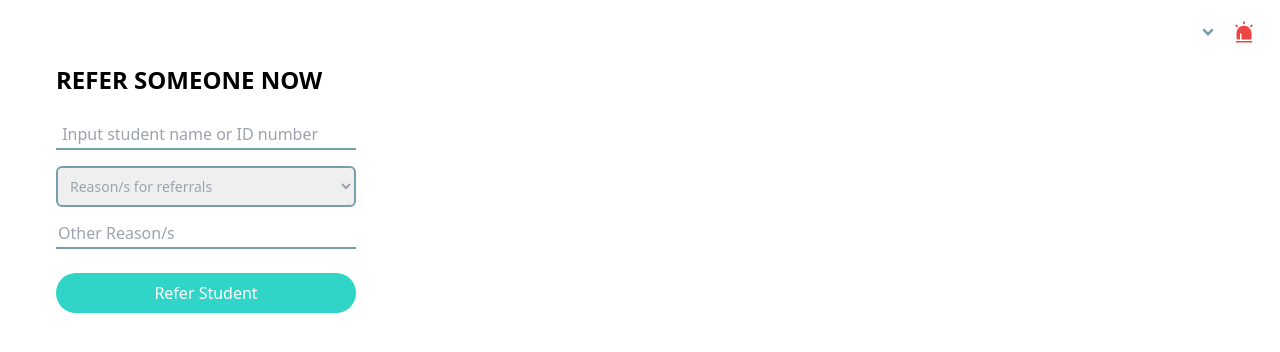
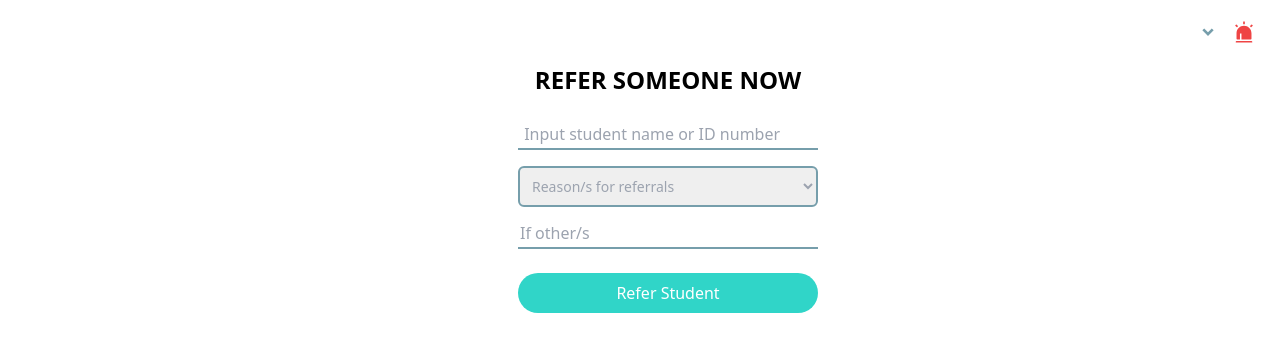
Before and after one commit to Znerree/2223-sem2-g2-g3-12-WellTalkWebsite-v2, a React (Vite) app in the folder welltalkwebapp_frontend/: page /student-referral in a window 1280 px wide. Shown: the top 352 px of the page. Built offline with nearby package versions, Linux system fonts and the light colour scheme.

Commit message:
Details1
removed and centered items

```diff
--- a/welltalkwebapp_frontend/src/components/ReferralHeader.tsx
+++ b/welltalkwebapp_frontend/src/components/ReferralHeader.tsx
@@ -1,5 +1,5 @@
 import { useState, useEffect, useRef } from "react";
-import { AiOutlineSearch, AiFillAlert } from "react-icons/ai";
+import { AiFillAlert } from "react-icons/ai";
 import { RiArrowDropDownLine } from "react-icons/ri";
 import { useNavigate } from "react-router-dom";
 
--- a/welltalkwebapp_frontend/src/pages/private-pages/StudentReferral.tsx
+++ b/welltalkwebapp_frontend/src/pages/private-pages/StudentReferral.tsx
@@ -14,7 +14,7 @@ export const StudentReferral = () => {
   return (
     <>
       <ReferralHeader />
-      <div className=" ml-14">
+      <div className=" ml-14 flex flex-col justify-center items-center">
         <h1 className="font-semibold text-2xl">REFER SOMEONE NOW</h1>
         <form className=" py-6 left-0 w-[300px] flex flex-col">
           <input
@@ -38,7 +38,7 @@ export const StudentReferral = () => {
           </select>
           <input
             type="text"
-            placeholder="Other Reason/s"
+            placeholder="If other/s"
             style={inputStyle}
           />
           <button
```
